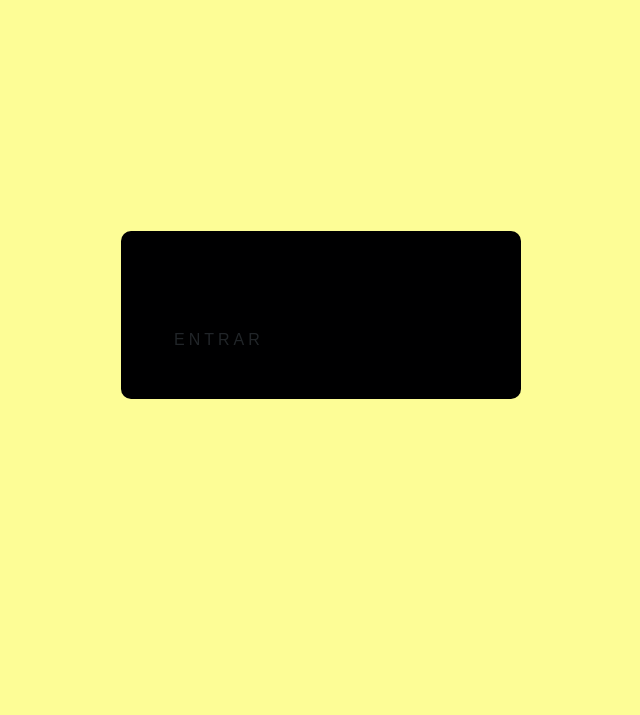
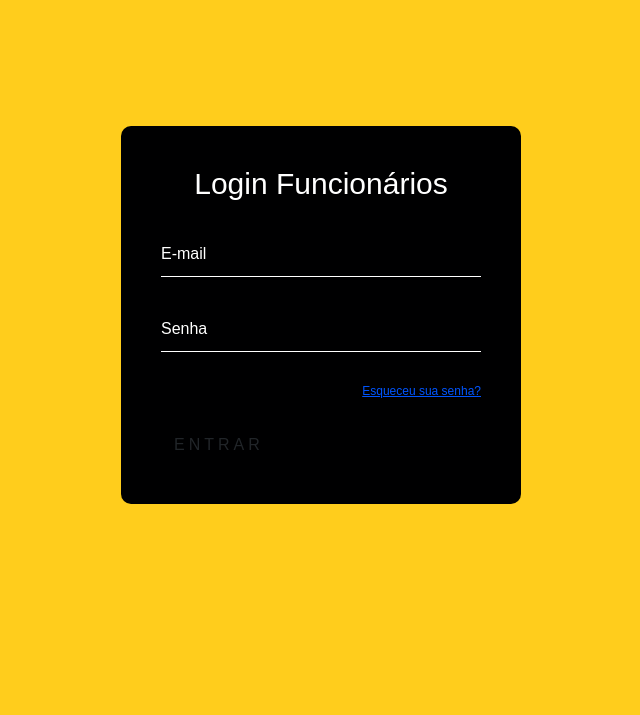
Before and after one commit to Gabrielbzandrade/G1-Projetos, a Django app: page /loginfuncionarios/ in a window 1280 px wide. Shown: the part 85-800 px from the top of the page, without its empty margins (319-959 px from the left). Run offline with Django 4.2, Linux system fonts and the light colour scheme; parts of the project's set-up code (start-up, migrations or seed data) failed here and were passed over.

Commit message:
mudança das cores e adição do login funcionários

```diff
--- a/g1projetos/apps/templates/apps/baseprincipal.html
+++ b/g1projetos/apps/templates/apps/baseprincipal.html
@@ -9,7 +9,7 @@
 
         <style>
             header, .navbar{
-                background-color: darkturquoise;
+                background-color: #4F4EF1;
             }
             #nav-container {
                 padding-top: 0;
@@ -37,7 +37,7 @@
 
         <style>
             body {
-                background-color: #FDFD96;
+                background-color: #FFCD1C;
             }
             h1 {
                 background-color: #000000;
@@ -125,7 +125,7 @@
                             <h4>Portal Padrinhos | </h4>
                         </a>
                         <a class="navbar-brand" href="{% url 'loginfuncionarios' %}">
-                            <h4>Portal Funcionarios</h4>
+                            <h4>Portal Funcionários</h4>
                         </a>
                     </div>
                 </div>
--- a/g1projetos/apps/views.py
+++ b/g1projetos/apps/views.py
@@ -17,7 +17,14 @@ def loginpadrinhos(request):
     return render(request, 'apps/baselogin.html', context)
 
 def loginfuncionarios(request):
-    return render(request, 'apps/baselogin.html')
+    context = {
+        'title': 'Login Funcionários',
+        'texts': ['E-mail'],
+        'passwords': ['Senha'],                   # Mudar para pagina de esquecimento de senha
+        'links': [{'title': 'Esqueceu sua senha?', 'ref': 'inicio'}],
+        'entrar': 'inicio' # Mudar para portalfuncionários
+    }
+    return render(request, 'apps/baselogin.html', context)
 
 def cadastropadrinhos(request):
     context = {
```
